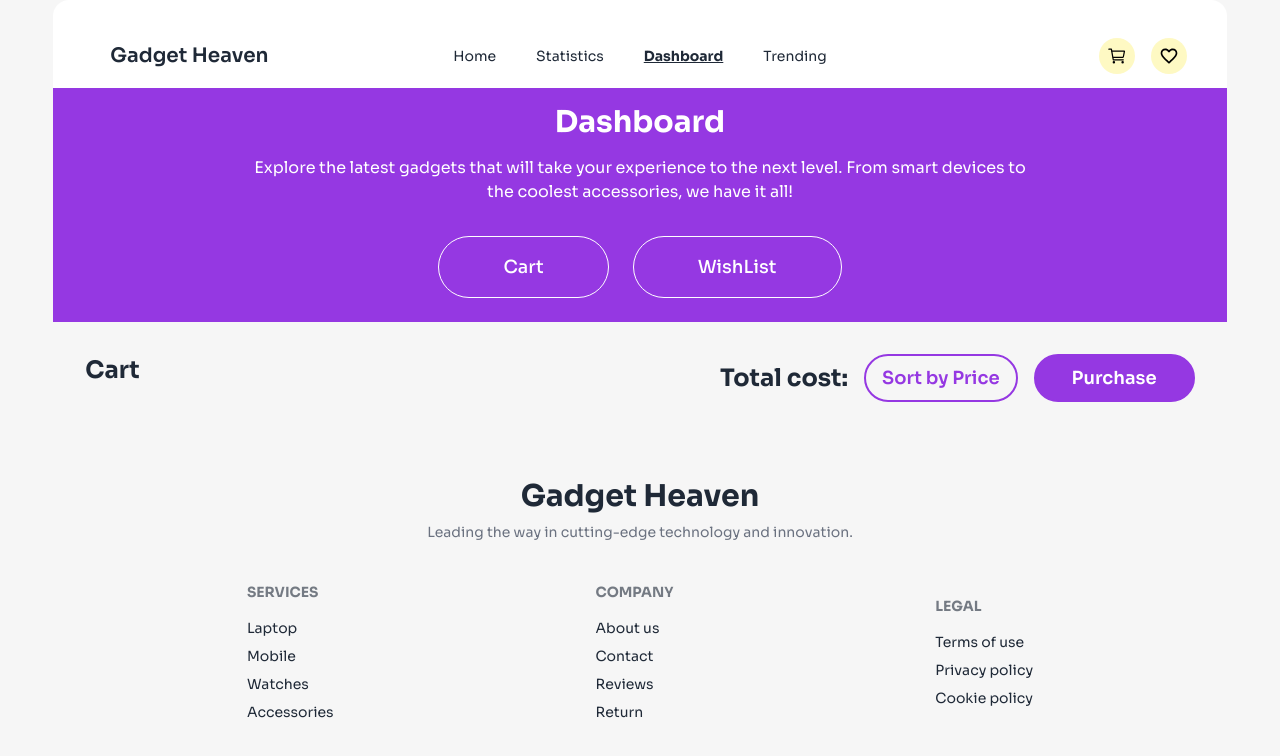
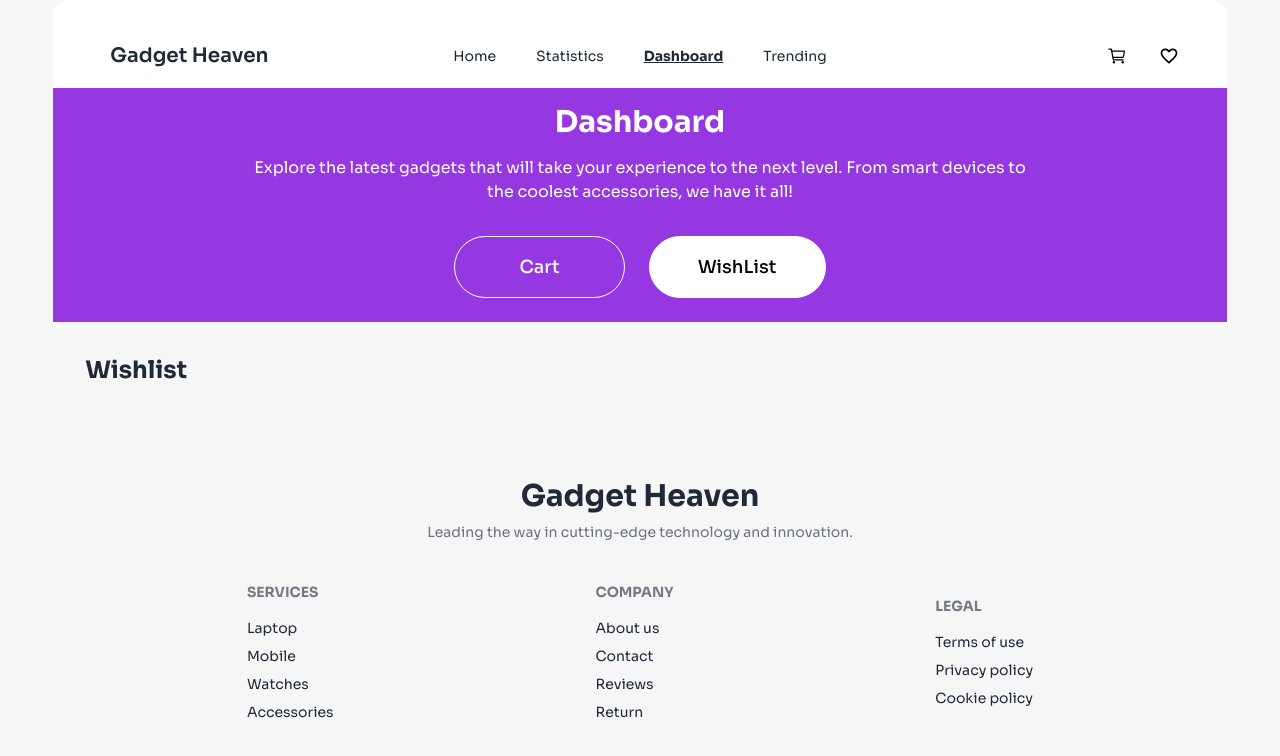
Before and after one commit to programming-hero-web-course-4/b10a8-gadget-heaven-SubirChDey, a React (Vite) app: page /dashboard in a window 1280 px wide. Both pictures are taken after a click on the button "WishList". Shown: the top 756 px of the page. Built offline with nearby package versions, Linux system fonts and the light colour scheme.

Commit message:
sorted cart

```diff
--- a/src/components/Cart.jsx
+++ b/src/components/Cart.jsx
@@ -5,8 +5,7 @@ import { useLoaderData } from 'react-router-dom';
 const Cart = ({ product, handleCartRemove }) => {
     const { product_image, product_title, price, description } = product || {}
 
-    const data = useLoaderData()
-    const [products, setProducts] = useState(data)
+
 
 
     return (
--- a/src/components/Favorite.jsx
+++ b/src/components/Favorite.jsx
@@ -5,11 +5,9 @@ import { IoIosCloseCircleOutline } from "react-icons/io";
 const Favorite = ({ product, handleFavRemove }) => {
     const { product_image, product_title, price, description } = product || {}
 
+
     return (
         <div className='p-8'>
-            <div className="text-2xl font-bold">
-                <h3>Cart</h3>
-            </div>
             <div className='flex justify-start gap-4 my-4 px-2 p-4 bg-white rounded-3xl'>
 
                 <div className='w-52 rounded-2xl'>
--- a/src/components/Navbar.jsx
+++ b/src/components/Navbar.jsx
@@ -46,8 +46,8 @@ const Navbar = () => {
                 </ul>
             </div>
             <div className="navbar-end gap-4 text-black">
-                <Link className="p-2 rounded-full bg-yellow-100"> <IoCartOutline size={'20'}> </IoCartOutline> </Link>
-                <Link className="p-2 rounded-full bg-yellow-100"> <MdFavoriteBorder size={'20'}> </MdFavoriteBorder>  </Link>
+                <Link className="p-2 rounded-full"> <IoCartOutline size={'20'}> </IoCartOutline> </Link>
+                <Link className="p-2 rounded-full"> <MdFavoriteBorder size={'20'}> </MdFavoriteBorder>  </Link>
             </div>
         </div>
     )
--- a/src/pages/Dashboard.jsx
+++ b/src/pages/Dashboard.jsx
@@ -3,12 +3,14 @@ import { getAllCarts, getAllFavorites, removeCart, removeFavorite } from "../Uti
 import Favorite from "../components/Favorite";
 import { IoIosCloseCircleOutline } from "react-icons/io";
 import Cart from "../components/Cart";
-import { useLoaderData } from "react-router-dom";
+// import { useLoaderData } from "react-router-dom";
+
 
 const Dashboard = () => {
   const [cartProducts, setCartProducts] = useState([])
   const [products, setProducts] = useState([])
-
+  const [cost, setCost] = useState(0)
+  const [isActive, setIsActive] = useState(true)
 
   useEffect(() => {
     document.title = "Dashboard | Gadget heaven";
@@ -40,21 +42,25 @@ const Dashboard = () => {
 
 
 
-//   const data = useLoaderData()
-//     const [sortProducts, setSortProducts] = useState([])
+  // const data = useLoaderData()
+  //   const [sortProducts, setSortProducts] = useState([])
 
-//     useEffect(() => {
-//       setSortProducts(data);  // যখন data লোড হবে, তখন sortProducts আপডেট হবে
-//   }, [data]);
+  //   useEffect(() => {
+  //     setSortProducts(data);  // যখন data লোড হবে, তখন sortProducts আপডেট হবে
+  // }, [data]);
 
-//     const handleSort = (sortBy) => {
-//     if (sortBy == 'price') {
-//         const sorted = [...data].sort((a, b) => b.price - a.price)
-//         setSortProducts(sorted)
+  const handleSort = () => {
+    const sorted = [...cartProducts].sort((a, b) => b.price - a.price)
+    setCartProducts(sorted)
+  }
 
-//     }
-
-// }
+  const handleActive = (status) => {
+    if (status === 'cart') {
+      setIsActive(true)
+    } else {
+      setIsActive(false)
+    }
+  }
 
   return (
     <div>
@@ -63,30 +69,40 @@ const Dashboard = () => {
           <h2 className="text-3xl text-white font-bold p-4"> Dashboard </h2>
           <p className="text-white pb-8">Explore the latest gadgets that will take your experience to the next level. From smart devices to <br /> the coolest accessories, we have it all!</p>
           <div className="flex justify-center gap-6 pb-6">
-            <button className="border border-white px-16 py-4 rounded-full font-medium text-white text-lg"> Cart </button>
-            <button className="border border-white px-16 py-4 rounded-full font-medium text-white text-lg"> WishList </button>
+            <button onClick={() => handleActive('cart')} className={` border-white ${isActive ? 'bg-white text-black' : 'text-white'} border px-16 py-4 rounded-full font-medium text-lg`}> Cart </button>
+            <button onClick={() => handleActive('wishlist')} className={` border-white ${!isActive ? 'bg-white text-black' : 'text-white'} border px-12 py-4 rounded-full font-medium text-lg`}> WishList </button>
           </div>
         </div>
+        {
+          isActive ?
             <div className="flex justify-between w-11/12 mx-auto p-8">
               <div className="text-2xl font-bold">
                 <h3>Cart</h3>
               </div>
               <div className="flex items-center justify-between gap-4">
-                    <h3 className="text-2xl font-bold">Total cost: </h3>
-                    <button onClick={() =>handleSort('price')} className="text-lg font-semibold border-2 border-[#9538E2] text-[#9538E2] rounded-full py-2 px-4">Sort by Price</button>
+                <h3 className="text-2xl font-bold">Total cost: { } </h3>
+                <button onClick={() => handleSort()} className="text-lg font-semibold border-2 border-[#9538E2] text-[#9538E2] rounded-full py-2 px-4">Sort by Price</button>
                 <button className="text-lg font-semibold border-2 bg-[#9538E2] border-[#9538E2] text-white rounded-full py-2 px-9">Purchase</button>
               </div>
+            </div> :
+            <div className="flex justify-between w-11/12 mx-auto p-8">
+              <div className="text-2xl font-bold">
+                <h3>Wishlist</h3>
               </div>
-        <div className="rounded-3x w-10/12 mx-auto">
+            </div>
+        }
+        {
+          isActive ? <div className="rounded-3x w-10/12 mx-auto">
             {
               cartProducts.map(product => <Cart handleCartRemove={handleCartRemove} key={product.product_id} product={product}></Cart>)
             }
-        </div>
+          </div> :
             <div className="rounded-3x w-10/12 mx-auto">
               {
                 products.map(product => <Favorite handleFavRemove={handleFavRemove} key={product.product_id} product={product}></Favorite>)
               }
             </div>
+        }
       </div>
     </div>
   )
--- a/src/pages/ProductDetails.jsx
+++ b/src/pages/ProductDetails.jsx
@@ -29,6 +29,7 @@ const ProductDetails = () => {
   };
 
   const [isFavorite, setIsFavourite] = useState(true)
+  const [cost, setCost] = useState(0)
 
   useEffect(() => {
     const singleProduct = products.find(product => product.product_id === parseInt(id))
@@ -44,7 +45,11 @@ const ProductDetails = () => {
   }
   const handleCart = (product) => {
     addCart(product)
+    setCost(cost + product.price)
+
   }
+  console.log(cost);
+
 
   const handleFavorite = (product) => {
     addFavorite(product)
--- a/src/pages/Products.jsx
+++ b/src/pages/Products.jsx
@@ -23,17 +23,14 @@ const Products = () => {
   }, [category, data])
 
   return (
-    <div className="">
+    <div className="w-full h-full">
       <div className="grid grid-cols-1 md:grid-cols-2 lg:grid-cols-3  gap-4 bg-gray-100 rounded-2xl">
         {
           products.map(product => <Product key={product.id} product={product}></Product>)
         }
       </div>
-      <div className="flex justify-center border-2 border-red-500">
-        {products.length === 0 && <div><p className=" text-3xl text-center items-center border-2  w-72">No products found</p></div>}
-
-      </div>
-
+      {/* <div className="flex justify-center border-2 border-red-500"></div> */}
+        {products.length === 0 && <div><p className=" text-3xl flex flex-row justify-center text-center items-center">No products found</p></div>}
 
 
     </div>
```
Lines whose indentation alone changed are shown as unchanged.
